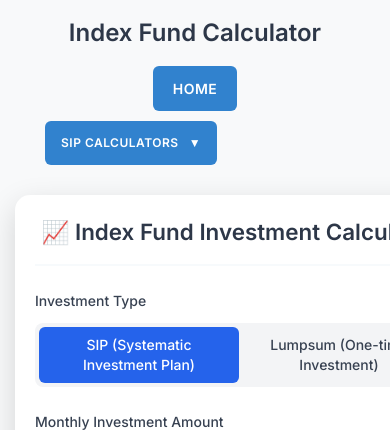
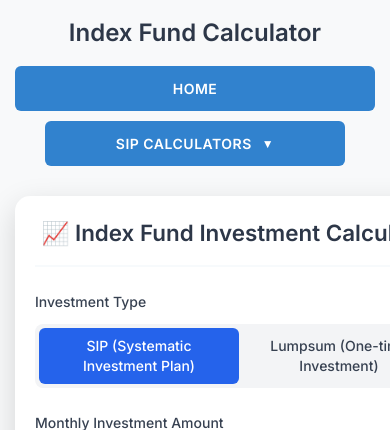
Before and after one commit to Invigo-Info/sip-calculators, a Python web app: template templates/index_fund_calculator.html in a window 390 px wide; the page is wider, and only the part inside the window is pictured. Shown: the top 430 px of that part. Run offline with Jinja, Linux system fonts and the light colour scheme; the template is opened without the code that fills it, so the values that code supplies are empty; some libraries are stand-ins or nearby versions.

Commit message:
Update index_fund_calculator_style.css

```diff
--- a/static/css/index_fund_calculator_style.css
+++ b/static/css/index_fund_calculator_style.css
@@ -667,9 +667,11 @@ button {
 }
 
 @media (max-width: 768px) {
+    .home-btn,
     .mega-menu-btn {
-        font-size: 12px;
-        padding: 10px 16px;
+        width: 100%;
+        justify-content: center;
+        padding: 12px 20px;
     }
 
     .mega-menu-content {
```
